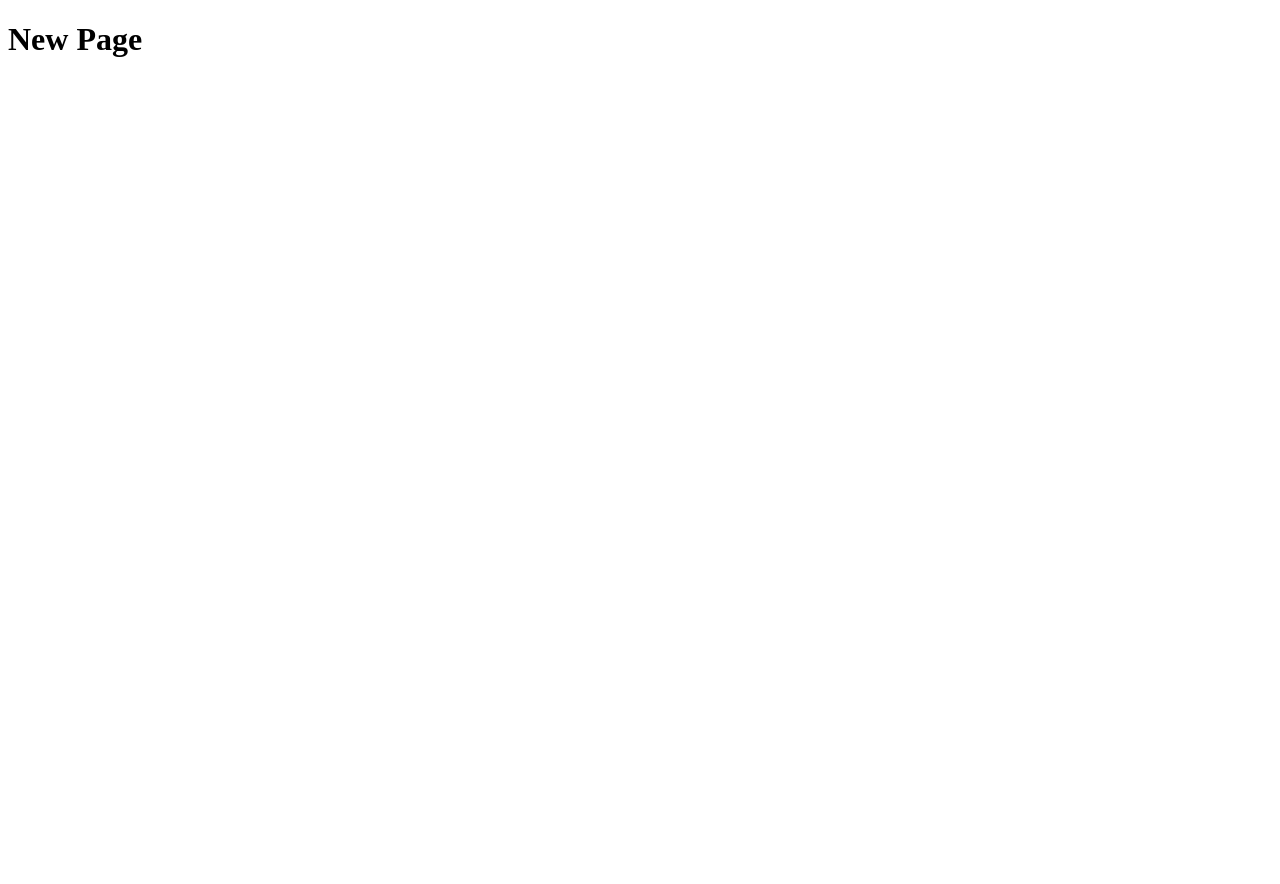
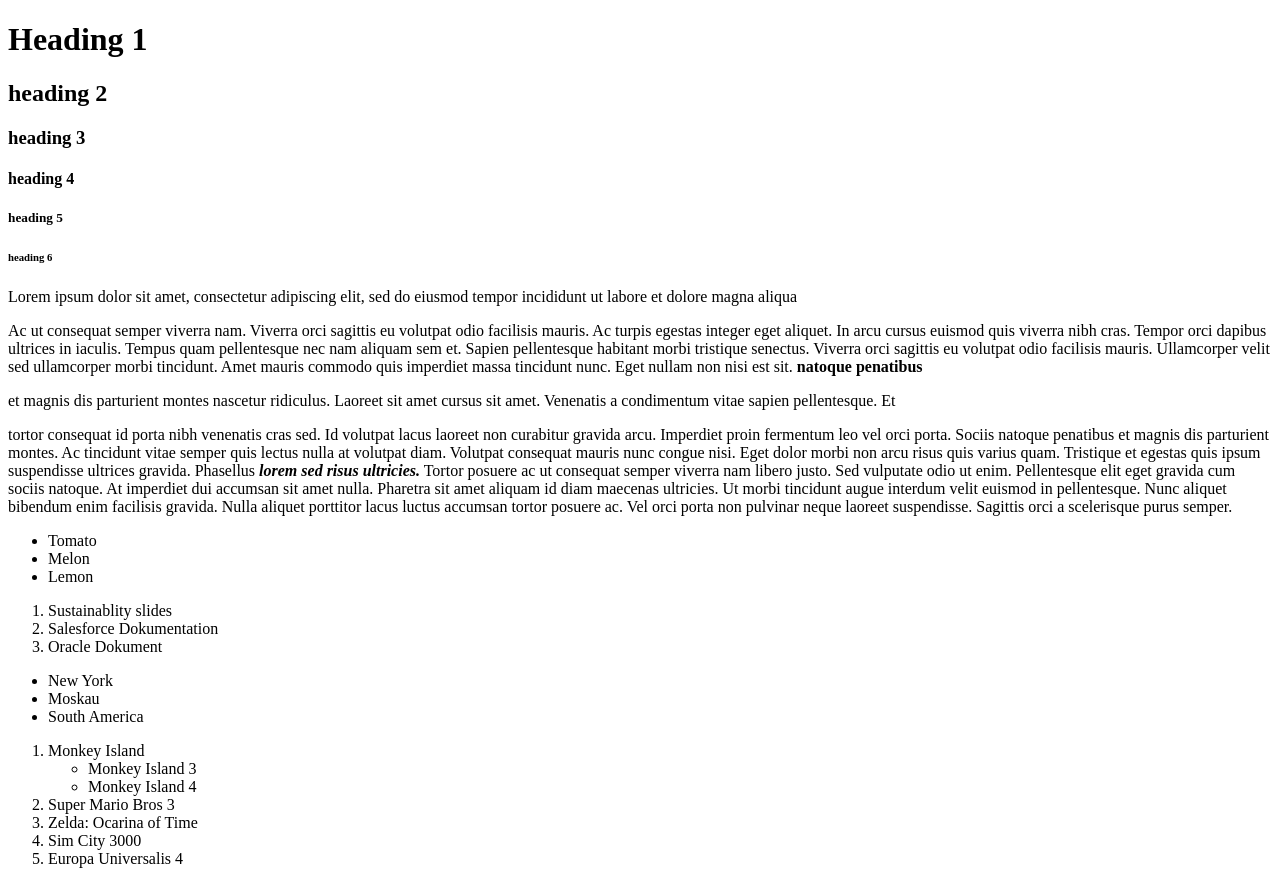
Before and after one commit to bediki/git_test, a plain HTML site: page index.html in a window 1280 px wide. Before the commit the page ends 800 px from the top, so only its background shows below. Drawn offline with Linux system fonts and the light colour scheme.

Commit message:
Jpg Datei, About Datei und index update

```diff
--- a/index.html
+++ b/index.html
@@ -6,7 +6,52 @@
     </head>
 
     <body>
-        <h1>New Page</h1>
+        <h1>Heading 1</h1>
+        <h2>heading 2</h2>
+        <h3>heading 3</h3>
+        <h4>heading 4</h4>
+        <h5>heading 5</h5>
+        <h6>heading 6</h6>
+
+        <p>Lorem ipsum dolor sit amet, consectetur adipiscing elit, sed do eiusmod tempor incididunt ut labore et dolore magna aliqua </p>
+
+        <p>Ac ut consequat semper viverra nam. Viverra orci sagittis eu volutpat odio facilisis mauris. Ac turpis egestas integer eget aliquet. In arcu cursus euismod quis viverra nibh cras. Tempor orci dapibus ultrices in iaculis. Tempus quam pellentesque nec nam aliquam sem et. Sapien pellentesque habitant morbi tristique senectus. Viverra orci sagittis eu volutpat odio facilisis mauris. Ullamcorper velit sed ullamcorper morbi tincidunt. Amet mauris commodo quis imperdiet massa tincidunt nunc.
+
+            Eget nullam non nisi est sit. <strong> natoque  penatibus</strong> <p>et magnis dis parturient montes nascetur ridiculus. Laoreet sit amet cursus sit amet. Venenatis a condimentum vitae sapien pellentesque. Et </p>tortor consequat id porta nibh venenatis cras sed. Id volutpat lacus laoreet non curabitur gravida arcu. Imperdiet proin fermentum leo vel orci porta. Sociis natoque penatibus et magnis dis parturient montes. Ac tincidunt vitae semper quis lectus nulla at volutpat diam. Volutpat consequat mauris nunc congue nisi. Eget dolor morbi non arcu risus quis varius quam.
+
+            Tristique et egestas quis ipsum suspendisse ultrices gravida. Phasellus <strong><em> lorem sed risus ultricies.</em></strong> Tortor posuere ac ut consequat semper viverra nam libero justo. Sed vulputate odio ut enim. Pellentesque elit eget gravida cum sociis natoque. At imperdiet dui accumsan sit amet nulla. Pharetra sit amet aliquam id diam maecenas ultricies. Ut morbi tincidunt augue interdum velit euismod in pellentesque. Nunc aliquet bibendum enim facilisis gravida. Nulla aliquet porttitor lacus luctus accumsan tortor posuere ac. Vel orci porta non pulvinar neque laoreet suspendisse. Sagittis orci a scelerisque purus semper.</p>
+    <!-- This is a comment-->
+
+    <ul>
+        <li>Tomato</li>
+        <li>Melon</li>
+        <li>Lemon</li>
+    </ul>
+
+    <ol>
+        <li>Sustainablity slides</li>
+        <li>Salesforce Dokumentation</li>
+        <li>Oracle Dokument</li>
+    </ol>
+
+    <ul>
+        <li>New York</li>
+        <li>Moskau</li>
+        <li>South America</li>
+    </ul>
+
+    <ol>
+        <li>Monkey Island</li>
+            <ul>
+                <li>Monkey Island 3</li>
+                <li>Monkey Island 4</li>
+            </ul>
+        <li>Super Mario Bros 3</li>
+        <li>Zelda: Ocarina of Time</li>
+        <li>Sim City 3000</li>
+        <li> Europa Universalis 4</li>
+    </ol>
+
     </body>
 
 
```
Also changed, not shown: odin-links-and-images/index.html (added, +17 -0 lines), odin-links-and-images/pages/about.html (added, +12 -0 lines), odin-links-and-images/images/dog.jpg (added).
